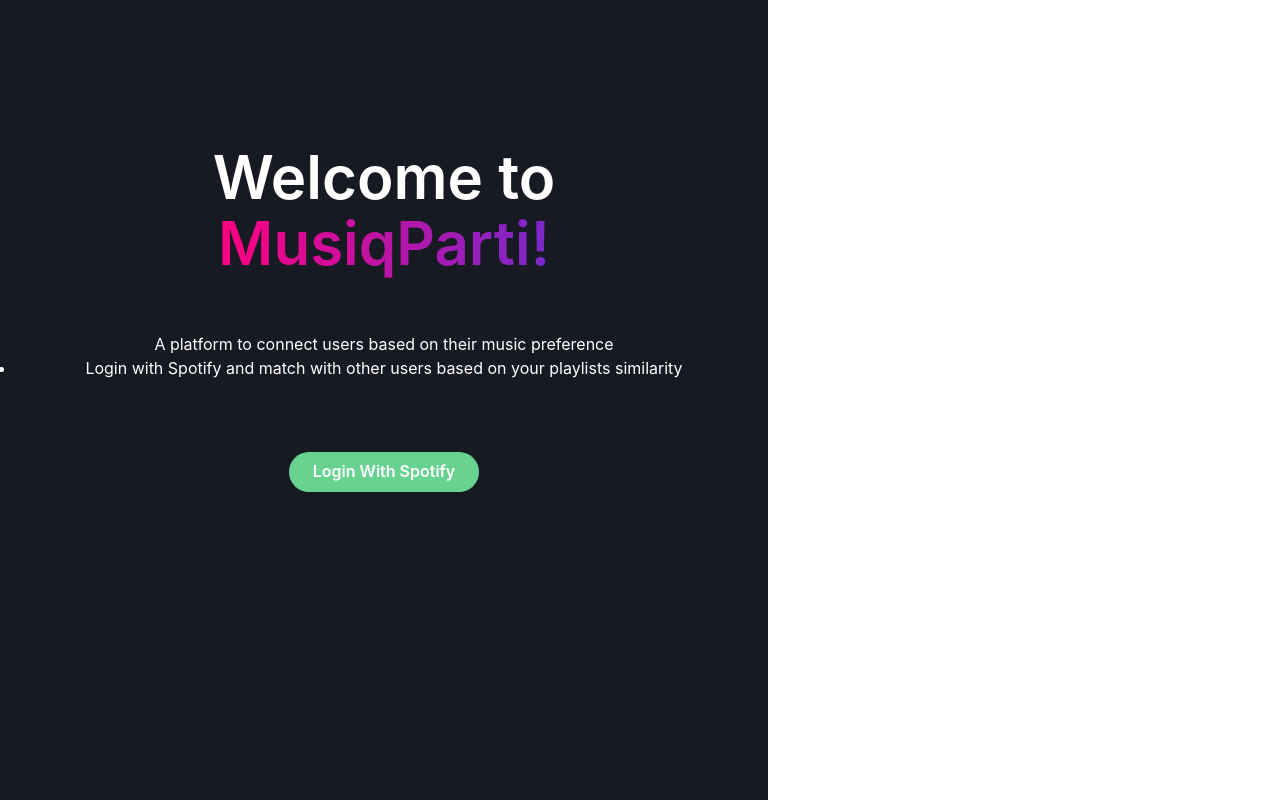
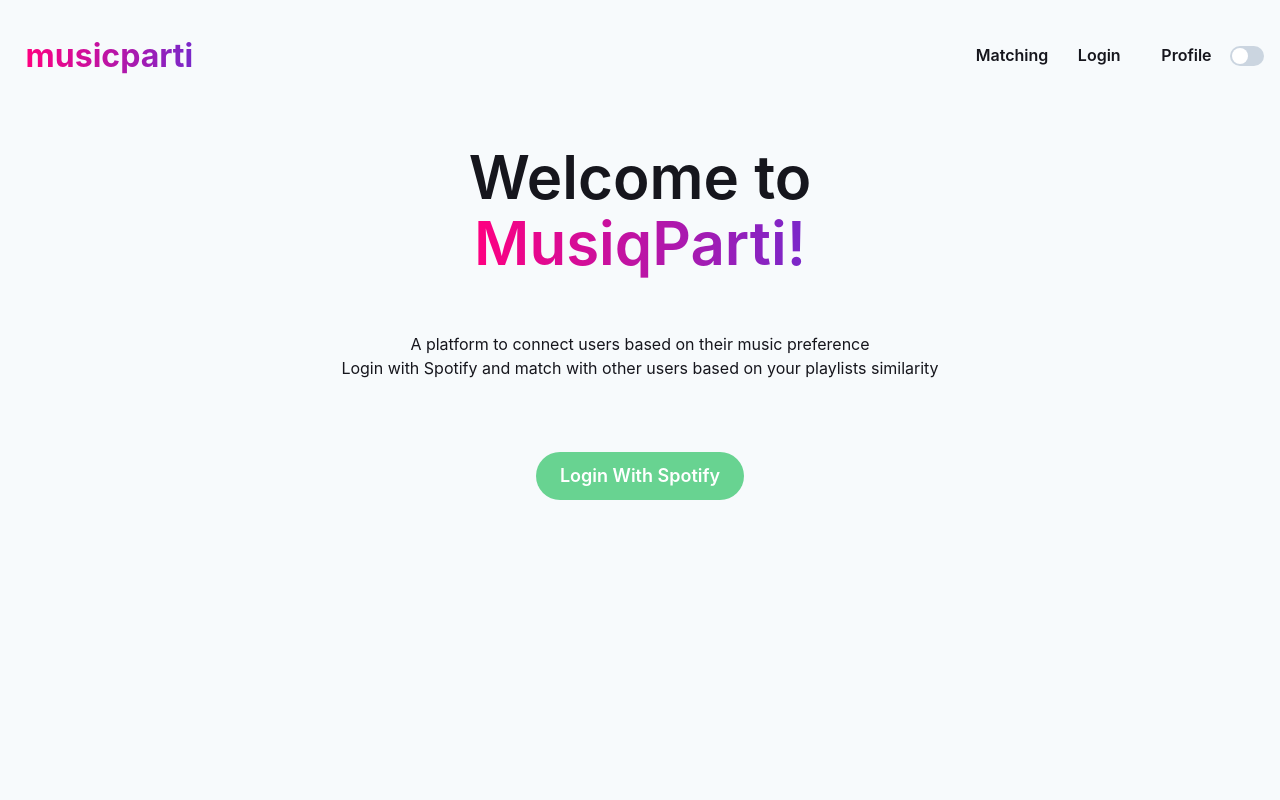
Before and after one commit to jamesdorfman/musiqparti, a Next.js app in the folder client/: page /home in a window 1280 px wide. Built offline with nearby package versions, Linux system fonts and the light colour scheme.

Commit message:
including home page with navbar

```diff
--- a/client/src/components/Container.js
+++ b/client/src/components/Container.js
@@ -1,13 +1,14 @@
-import { Flex, useColorMode } from '@chakra-ui/react'
+import { Flex, useColorMode } from "@chakra-ui/react";
 
 export const Container = (props) => {
-  const { colorMode } = useColorMode()
+  const { colorMode } = useColorMode();
 
-  const bgColor = { light: 'gray.50', dark: 'gray.900' }
+  const bgColor = { light: "gray.50", dark: "gray.900" };
 
-  const color = { light: 'black', dark: 'white' }
+  const color = { light: "black", dark: "white" };
   return (
     <Flex
+      minHeight="100vh"
       direction="column"
       alignItems="center"
       justifyContent="flex-start"
@@ -15,5 +16,5 @@
       color={color[colorMode]}
       {...props}
     />
-  )
-}
+  );
+};
--- a/client/src/components/DarkModeSwitch.js
+++ b/client/src/components/DarkModeSwitch.js
@@ -24,6 +24,7 @@
   Heading,
   Box,
   useColorModeValue,
+  Link as ChakraLink,
 } from "@chakra-ui/react";
 import { HamburgerIcon, CloseIcon } from "@chakra-ui/icons";
 import NextLink from "next/link";
@@ -40,6 +41,7 @@
         px={4}
       >
         <Flex position="fixed" top="1rem" right="1rem" align="center">
+          <NextLink m={4} href="/">
             <Heading
               fontSize="2.5vw"
               bgGradient="linear(to-l, #7928CA, #FF0080)"
@@ -49,6 +51,7 @@
             >
               musicparti
             </Heading>
+          </NextLink>
 
           {/* Desktop */}
           <Flex display={["none", "none", "flex", "flex"]}>
--- a/client/src/pages/home.js
+++ b/client/src/pages/home.js
@@ -1,75 +1,149 @@
-import Head from 'next/head';
+import Head from "next/head";
 import {
   Box,
   Flex,
   Heading,
-  Container,
   Text,
   Button,
   Stack,
   Icon,
   useColorModeValue,
   createIcon,
-  Link as ChakraLink
-} from '@chakra-ui/react';
+  Link as ChakraLink,
+} from "@chakra-ui/react";
+import { DarkModeSwitch } from "../components/DarkModeSwitch";
+import { Container } from "../components/Container";
 
 export default function HomePage() {
-  return (
-    <>
-
-      <Container maxW="3xl" bgColor='gray.900'  height="100vh" style={{margin: "0"}}>
+  /*
   <Stack
             as={Box}
-          textAlign={'center'}
+            textAlign={"center"}
             spacing={{ base: 8, md: 14 }}
-          py={{ base: 20, md: 36 }}>
-          <Heading color={'white'}
+            py={{ base: 20, md: 36 }}
+          >
+            <Heading
+              // color={"white"}
               fontWeight={600}
-            fontSize={{ base: '2xl', sm: '4xl', md: '6xl' }}
-            lineHeight={'110%'}>
+              fontSize={{ base: "2xl", sm: "4xl", md: "6xl" }}
+              lineHeight={"110%"}
+            >
               Welcome to <br />
-            <Text as={'span'} bgGradient="linear(to-l, #7928CA, #FF0080)" bgClip="text">
+              <Text
+                as={"span"}
+                bgGradient="linear(to-l, #7928CA, #FF0080)"
+                bgClip="text"
+              >
                 MusiqParti!
               </Text>
             </Heading>
-          <Text color={'white'}>
+            <Text color={"white"}>
               A platform to connect users based on their music preference
               <ul>
-              <li> Login with Spotify and match with other users based on your playlists similarity</li>
+                <li>
+                  {" "}
+                  Login with Spotify and match with other users based on your
+                  playlists similarity
+                </li>
               </ul>
             </Text>
             <Stack
-            direction={'column'}
+              direction={"column"}
               spacing={3}
-            align={'center'}
-            alignSelf={'center'}
-            position={'relative'}>
+              align={"center"}
+              alignSelf={"center"}
+              position={"relative"}
+            >
               <ChakraLink m={4} href={process.env.NEXT_PUBLIC_AUTH_URL}>
                 <Button
-              colorScheme={'white'}
-              bg={'green.300'}
-              rounded={'full'}
+                  colorScheme={"white"}
+                  bg={"green.300"}
+                  rounded={"full"}
                   px={6}
                   _hover={{
-                bgGradient: 'linear(to-l, #7928CA, #FF0080)',
-              }}>
-                <Text color={'white'}>
-                Login With Spotify
-                </Text>
+                    bgGradient: "linear(to-l, #7928CA, #FF0080)",
+                  }}
+                >
+                  <Text color={"white"}>Login With Spotify</Text>
                 </Button>
               </ChakraLink>
             </Stack>
           </Stack>
+          */
+  return (
+    <>
+      <Container
+        //  maxW="1xl"
+        // bgColor="gray.900"
+        height="100vh"
+        //  style={{ margin: "0" }}
+      >
+        <div>
+          {" "}
+          <Stack
+            as={Box}
+            textAlign={"center"}
+            spacing={{ base: 8, md: 14 }}
+            py={{ base: 20, md: 36 }}
+          >
+            <Heading
+              // color={"white"}
+              fontWeight={600}
+              fontSize={{ base: "2xl", sm: "4xl", md: "6xl" }}
+              lineHeight={"110%"}
+            >
+              Welcome to <br />
+              <Text
+                as={"span"}
+                bgGradient="linear(to-l, #7928CA, #FF0080)"
+                bgClip="text"
+              >
+                MusiqParti!
+              </Text>
+            </Heading>
+            <Text>
+              A platform to connect users based on their music preference
+              <Text>
+                Login with Spotify and match with other users based on your
+                playlists similarity
+              </Text>
+            </Text>
+            <Stack
+              direction={"column"}
+              spacing={3}
+              align={"center"}
+              alignSelf={"center"}
+              position={"relative"}
+            >
+              <ChakraLink m={4} href="/login">
+                <Button
+                  colorScheme={"white"}
+                  bg={"green.300"}
+                  rounded={"full"}
+                  px={6}
+                  size="lg"
+                  _hover={{
+                    bgGradient: "linear(to-l, #7928CA, #FF0080)",
+                  }}
+                >
+                  <Text>Login With Spotify</Text>
+                </Button>
+              </ChakraLink>
+            </Stack>
+          </Stack>
+        </div>
+        <Box>
+          <DarkModeSwitch />
+        </Box>
       </Container>
     </>
   );
 }
 
-
 // will use this later on for the pics
 const Arrow = createIcon({
-  displayName: 'Arrow',
-  viewBox: '0 0 72 24',
+  displayName: "Arrow",
+  viewBox: "0 0 72 24",
   path: (
     <path
       fillRule="evenodd"
--- a/client/src/pages/matching.js
+++ b/client/src/pages/matching.js
@@ -241,7 +241,7 @@
           </Flex>
         </FormControl>
 
-        <Box bg="#E2E8F0">
+        <Box>
           <DarkModeSwitch />
         </Box>
       </Container>
```
Also changed, not shown: client/src/pages/index.js (+2 -44 lines). Lines whose indentation alone changed are shown as unchanged.
